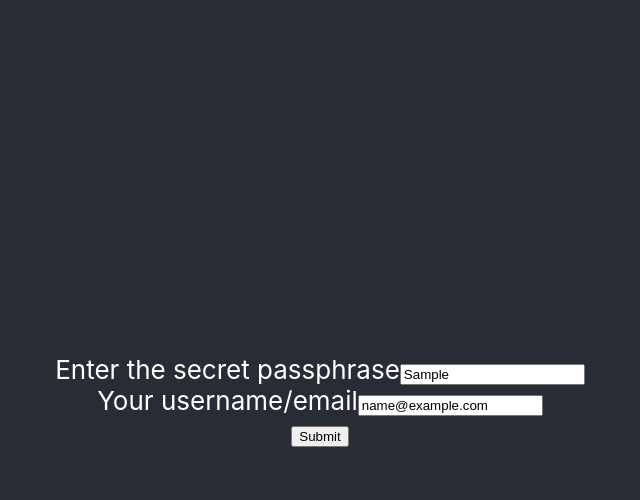
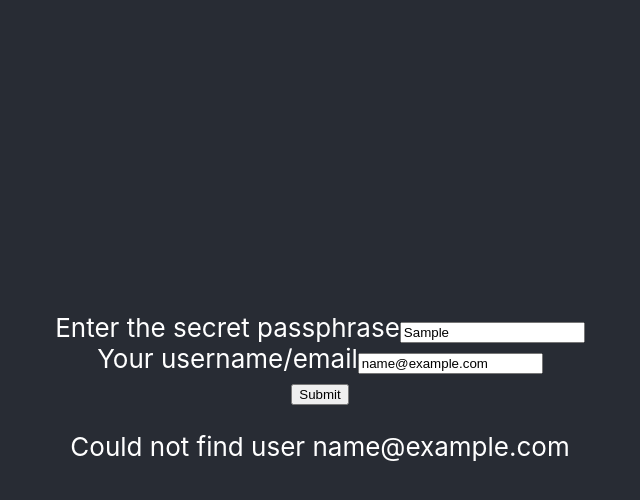
Before and after one commit to smd92/members-only, a React (Create React App) app in the folder client/: page /joinClub in a window 1280 px wide. Both pictures are taken after typing "Sample", "name@example.com" into the empty fields and a click on the button "Submit". Shown: the top 500 px of the page, without its empty margins (320-960 px from the left). Built offline with nearby package versions, Linux system fonts and the light colour scheme; no server answers.

Commit message:
handle error if username/email does not exist in db

```diff
--- a/client/src/js/views/JoinClub.js
+++ b/client/src/js/views/JoinClub.js
@@ -1,20 +1,25 @@
-import { set } from "mongoose";
 import React from "react";
 
 const JoinClub = () => {
   const [passphraseInput, setPassphraseInput] = React.useState("");
   const [emailInput, setEmailInput] = React.useState("");
   const [user, setUser] = React.useState(null);
+  const [error, setError] = React.useState(false);
+  const [errorUser, setErrorUser] = React.useState("");
 
   const joinClub = async (emailInput) => {
     try {
       //get user by email
       const res = await fetch(`/users/${emailInput}`);
+      if (!res.ok) {
+        throw new Error(res.statusText);
+      }
       const resJSON = await res.json();
       setUser(resJSON);
-      //
+      setError(false);
     } catch (err) {
-      console.log(err);
+      setErrorUser(emailInput);
+      setError(true);
     }
   };
 
@@ -41,6 +46,7 @@ const JoinClub = () => {
       <button type="button" onClick={() => joinClub(emailInput)}>
         Submit
       </button>
+      {error && <p>Could not find user {errorUser}</p>}
     </div>
   );
 };
```
Also changed, not shown: 1 other file (tests, documents, lock files or other folders).
